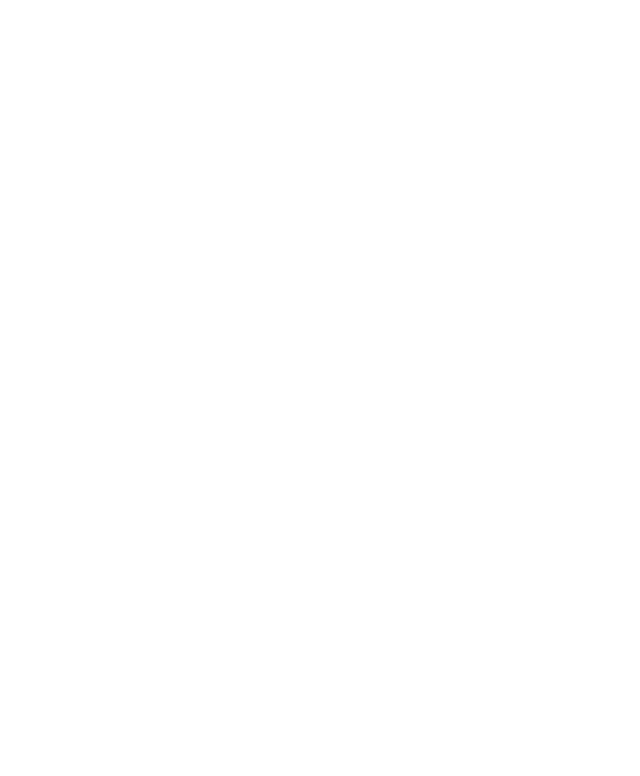
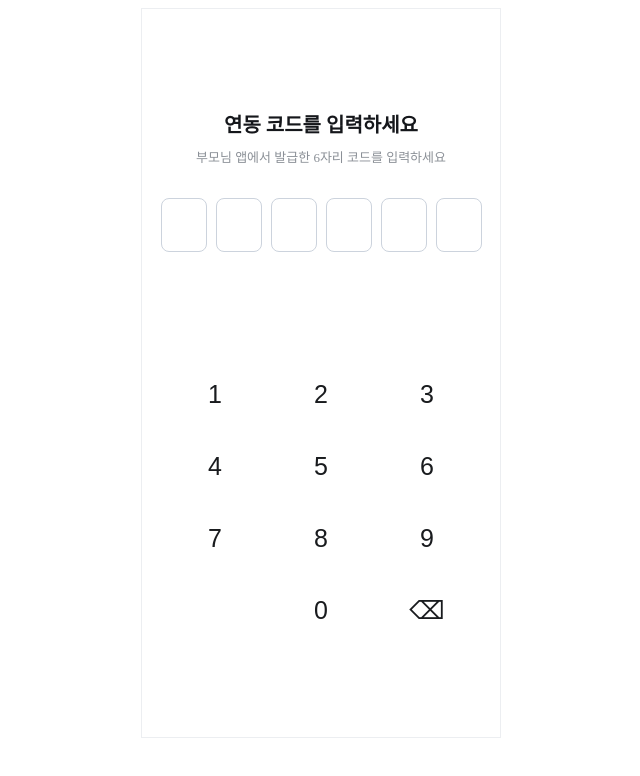
Before and after one commit to KB-PJT-CLASS22-TEAM4/TeenyMoney-FrontEnd, a Vue app in the folder frontend/: page /child/link in a window 1280 px wide. Before the commit this address had no page. Shown: the top 776 px of the page, without its empty margins (319-959 px from the left). Built offline with nearby package versions, Linux system fonts and the light colour scheme.

Commit message:
feat : 자녀 연동 코드입력 화면

```diff
--- /dev/null
+++ b/frontend/src/pages/Child/LinkCodeInput.vue
@@ -0,0 +1,187 @@
+<template>
+  <div class="link-screen">
+    <div class="pad">
+      <div class="heading">
+        <h1 class="title">연동 코드를 입력하세요</h1>
+        <p class="subtitle">부모님 앱에서 발급한 6자리 코드를 입력하세요</p>
+      </div>
+
+      <!-- 6자리 코드 박스 -->
+      <div class="code-row" :class="{ error: errorMsg }">
+        <div
+          v-for="(digit, i) in digits"
+          :key="i"
+          class="code-box"
+          :class="{ filled: digit !== ''}"
+        >
+          {{ digit }}
+        </div>
+      </div>
+
+     <!-- 에러 메시지 (코드 박스 아래) -->
+  <p v-if="errorMsg" class="error-msg">{{ errorMsg }}</p>
+</div>
+
+    <!-- 숫자 키패드 -->
+    <div class="keypad">
+      <button
+        v-for="key in keys"
+        :key="key.id"
+        class="key"
+        :class="{ 'key-empty': key.type === 'empty' }"
+        :disabled="key.type === 'empty'"
+        @click="onKeyPress(key)"
+      >
+        <template v-if="key.type === 'num'">{{ key.value }}</template>
+        <template v-else-if="key.type === 'back'">⌫</template>
+      </button>
+    </div>
+    </div>
+</template>
+
+<script setup>
+import { ref, computed } from 'vue';
+
+const CODE_LENGTH = 6;
+const code = ref('');
+
+// 박스 6칸
+const digits = computed(() =>
+  Array.from({ length: CODE_LENGTH }, (_, i) => code.value[i] ?? '')
+);
+
+// 키패드 배열
+const keys = [
+  { id: 1, type: 'num', value: '1' }, { id: 2, type: 'num', value: '2' }, { id: 3, type: 'num', value: '3' },
+  { id: 4, type: 'num', value: '4' }, { id: 5, type: 'num', value: '5' }, { id: 6, type: 'num', value: '6' },
+  { id: 7, type: 'num', value: '7' }, { id: 8, type: 'num', value: '8' }, { id: 9, type: 'num', value: '9' },
+  { id: 10, type: 'empty' },          { id: 0, type: 'num', value: '0' }, { id: 11, type: 'back' },
+];
+
+function onKeyPress(key) {
+  if (key.type === 'num' && code.value.length < CODE_LENGTH) {
+    code.value += key.value;
+    if (code.value.length === CODE_LENGTH) verifyCode();
+  } else if (key.type === 'back') {
+    code.value = code.value.slice(0, -1);
+  }
+}
+
+function verifyCode() {
+  // ===== API 연동 필요 =====
+  // 입력한 코드를 서버로 보내 검증 → 성공 시 보호자 확인 화면으로 이동
+  // 성공 → router.push({ name: 'LinkConfirm' })
+  // 실패 → 코드 초기화 + 에러 메세지 안내
+  console.log('입력 완료:', code.value);
+}
+
+// 코드 에러 메세지
+const errorMsg = ref('');
+
+</script>
+<style scoped>
+.link-screen {
+  box-sizing: border-box;
+  display: flex;
+  flex-direction: column;
+  align-items: center;
+  width: 360px;
+  min-height: 730px;
+  margin: 0 auto;
+  padding: 100px 20px 32px;
+  background: #ffffff;
+  border: 1px solid #eceef1;
+}
+
+.pad {
+  display: flex;
+  flex-direction: column;
+  align-items: center;
+  gap: 32px;
+}
+
+.heading {
+  display: flex;
+  flex-direction: column;
+  align-items: center;
+  gap: 9px;
+}
+
+.title {
+  margin: 0;
+  font-weight: 800;
+  font-size: 20px;
+  color: #15171b;
+}
+
+.subtitle {
+  margin: 0;
+  font-weight: 500;
+  font-size: 13px;
+  color: #8b9097;
+}
+
+/* 코드 박스 6칸 */
+.code-row {
+  display: flex;
+  justify-content: center;
+  gap: 9px;
+}
+
+.code-box {
+  display: flex;
+  justify-content: center;
+  align-items: center;
+  width: 44px;
+  height: 52px;
+  border: 1px solid #ccd3dd;
+  border-radius: 8px;
+  font-weight: 800;
+  font-size: 22px;
+  color: #15171b;
+}
+
+/* 입력된 칸 강조*/
+.code-box.filled {
+  border-color: #ffbc00;
+}
+
+/* 코드 에러 메세지 */
+.error-msg {
+  margin: 0;
+  font-size: 12.5px;
+  color: #e5484d;
+  text-align: center;
+}
+.code-row.error .code-box {
+  border-color: #e5484d;
+}
+
+/* 키패드 */
+.keypad {
+  display: grid;
+  grid-template-columns: repeat(3, 1fr);
+  row-gap: 8px;
+  width: 100%;
+  margin-top: 110px;
+}
+
+.key {
+  height: 64px;
+  border: none;
+  background: transparent;
+  font-weight: 500;
+  font-size: 25px;
+  color: #191b1e;
+  cursor: pointer;
+}
+
+.key:active {
+  background: #f5f6f7;
+  border-radius: 12px;
+}
+
+.key-empty {
+  cursor: default;
+}
+</style>
--- a/frontend/src/router/index.js
+++ b/frontend/src/router/index.js
@@ -3,6 +3,8 @@
 import LoginView from '@/pages/Login.vue';
 // 회원가입 페이지
 import Signup from '@/pages/Signup.vue';
+// 자녀 연동 코드 입력 페이지
+import LinkCodeInput from '@/pages/Child/LinkCodeInput.vue';
 
 const router = createRouter({
   history: createWebHistory(import.meta.env.BASE_URL),
@@ -23,6 +25,12 @@
       name: 'signup',
       component: Signup,
     },
+    // 자녀 연동 코드 입력 페이지
+    {
+      path: '/child/link',
+      name: 'child-link',
+      component: LinkCodeInput,
+    },
   ],
 });
 
```
